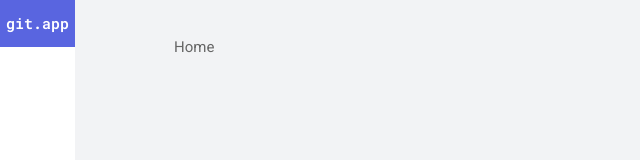
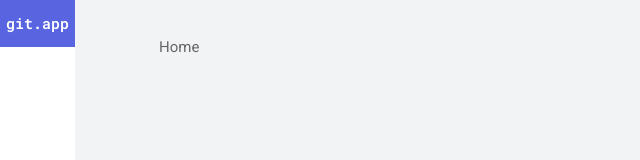
Before and after one commit to dfsilvadev/react-firebase, a React (Create React App) app: page / in a window 1280 px wide. Shown: the top 160 px of the page, without its empty margins (0-640 px from the left). Built offline with nearby package versions, Linux system fonts and the light colour scheme.

Commit message:
feat: atualizando o padding da class container

```diff
--- a/src/styles/global.scss
+++ b/src/styles/global.scss
@@ -64,7 +64,7 @@ p {
   width: 100%;
   max-width: 992px;
   margin: 0 auto;
-  padding: 2.5rem 2rem;
+  padding: 2.5rem 1rem 0;
 
   display: flex;
   flex-direction: column;
```
